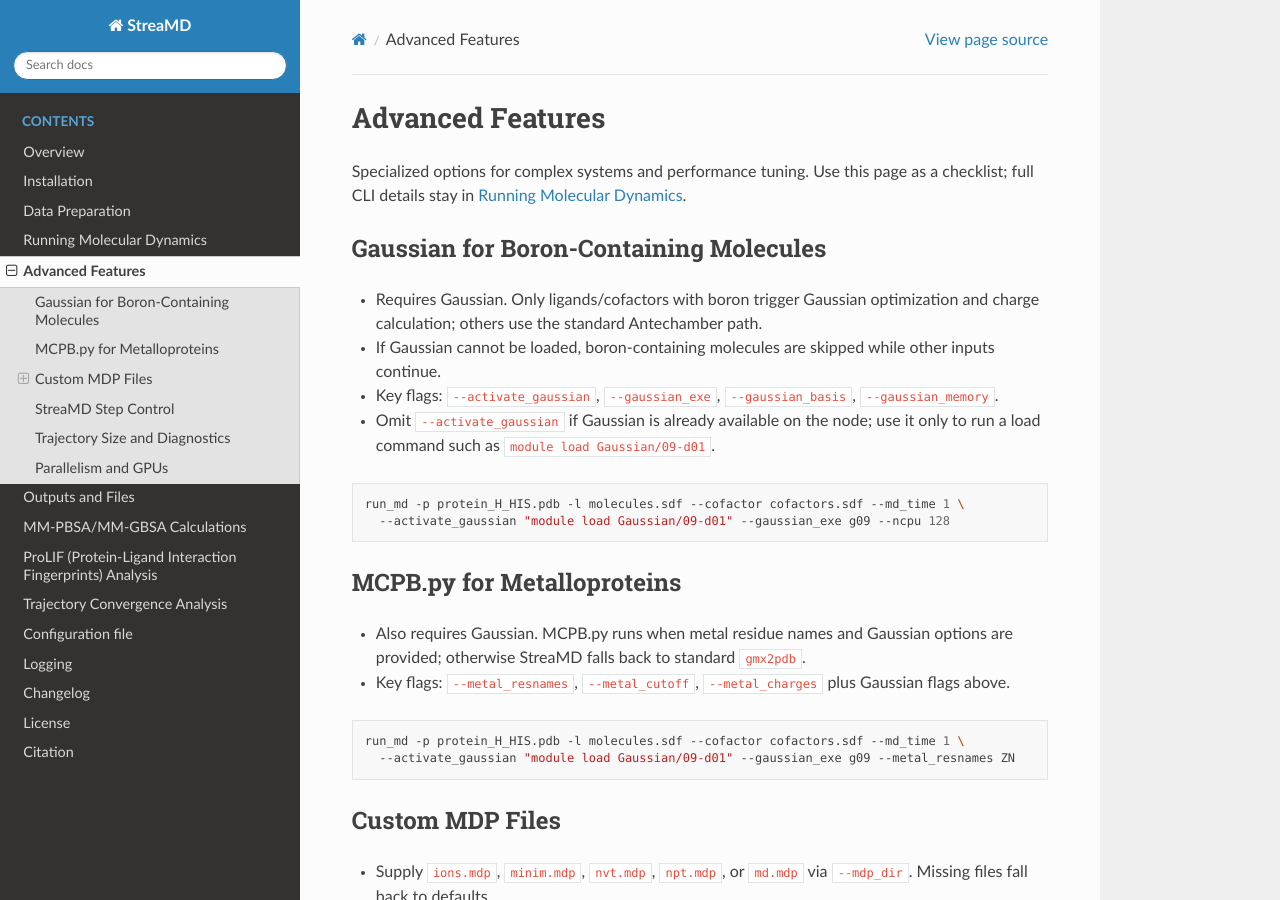
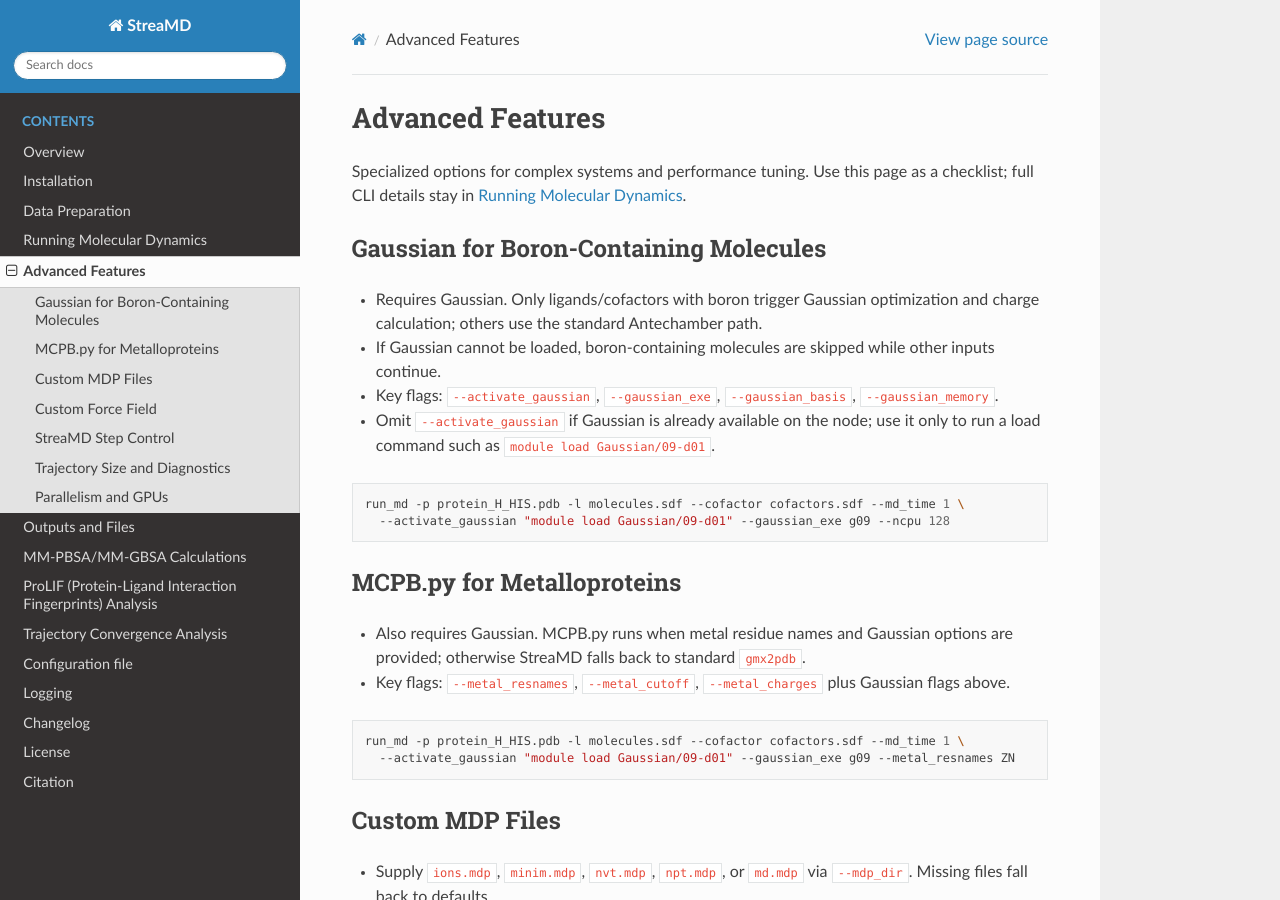
Before and after one commit to ci-lab-cz/streamd, a Sphinx documentation site: the page built from docs/advanced_features.md, in a window 1280 px wide and 900 px high. Built offline with Sphinx 7.4.7 and the Read the Docs theme 3.1.0, drawn with Linux system fonts in a browser that asks for light colours.

Commit message:
update ff choice doc example

````diff
--- a/docs/advanced_features.md
+++ b/docs/advanced_features.md
@@ -27,7 +27,7 @@ run_md -p protein_H_HIS.pdb -l molecules.sdf --cofactor cofactors.sdf --md_time
 run_md -p protein.pdb -l ligand.mol --mdp_dir custom_mdp/ --md_time 5
 ```
 
-### Custom Force Field
+## Custom Force Field
 Use any force field for pdb2gmx run available under your GROMACS installation (e.g., `Miniconda3/envs/md/share/gromacs/top`).
 ```bash
 run_md -p protein_H_HIS.pdb --md_time 1 --protein_forcefield your_ff_name
````
